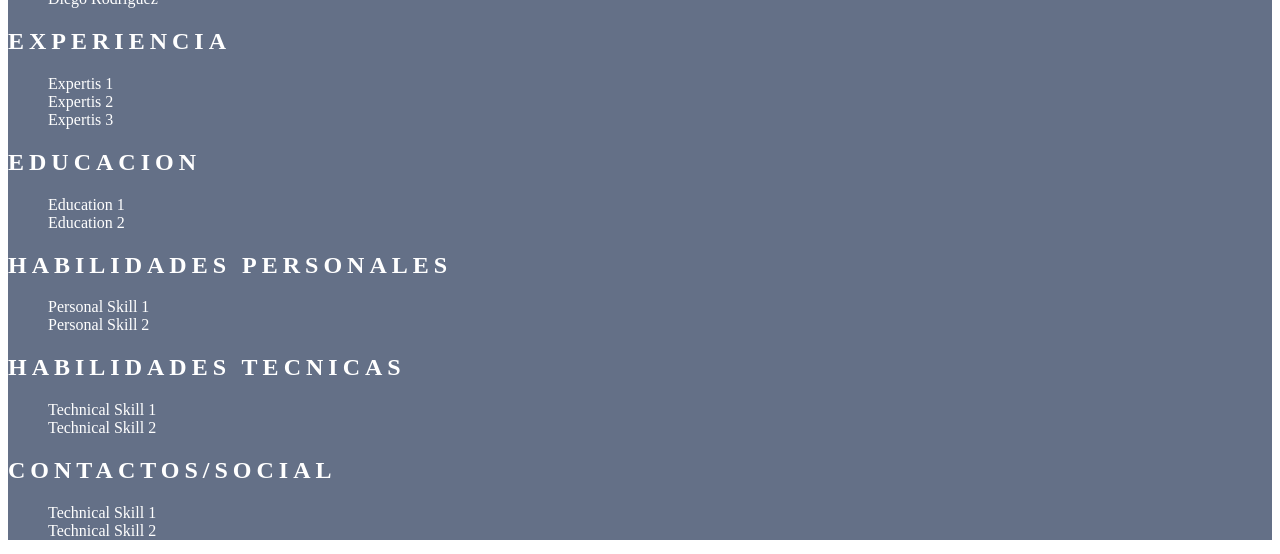
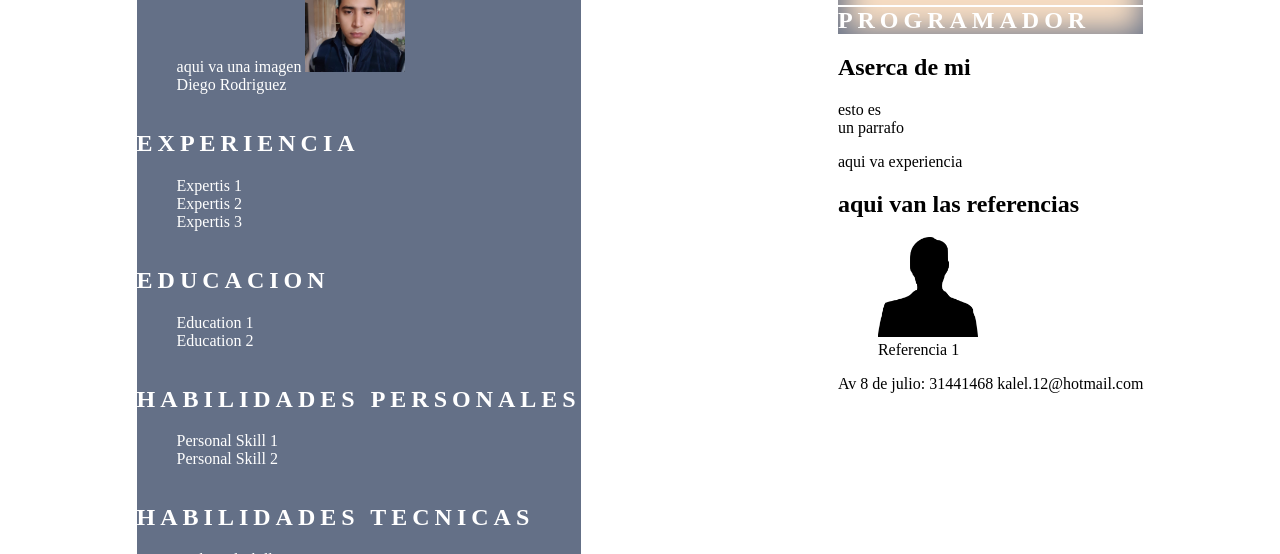
Before and after one commit to DiegoRodriguezRojas/MiCV, a plain HTML site: page index.html in a window 1280 px wide. Shown: the part 70-624 px from the top of the page. Drawn offline with Linux system fonts and the light colour scheme; files that its build step writes are made by us from their sources; files whose address does not match are found by name.

Commit message:
Se implento Flexbox

```diff
--- a/css/main.css
+++ b/css/main.css
@@ -1,27 +1,36 @@
+.Cont-Prin{
+  display: flex;
+  flex-direction: row;
+  justify-content: space-around;
+  align-items: flex-start;
+}
+
 /*---------------------Global-------------------*/
 ul {
   list-style-type: none;
 }
 
-aside{
+.aside{
   background-color: #647087;
+  display: flex;
+  flex-direction: column;
 }
 
-aside *{
+.aside *{
   color: white;
 }
 
-aside h2{
+.aside h2{
   text-transform: uppercase;
   letter-spacing: 5px;
 }
 
-aside section h2:first-child{
+.aside section h2:first-child{
   border-bottom: 2px solid white;
 }
 
 /*---------------------MAIN-------------------*/
-main section > h2{
+.main section > h2{
   text-transform: uppercase;
   letter-spacing: 5px;
 }
--- a/index.html
+++ b/index.html
@@ -11,13 +11,16 @@
     <link rel= "stylesheet" href="/home/diego/Escritorio/MiCV/css/main.css">
   </head>
   <body>
-    <aside>
+    <div class="Cont-Prin">
+      <div class="aside">
         Panel de la izquierda.
         <figure  id="profile-pic">
           aqui va una imagen
           <img
-        src="imag/Fotoo.jpg"
-        alt="Diego Angel Rodriguez Rojas"/>
+          src="imag/Foto.jpg"
+          alt="Diego Angel Rodriguez Rojas"
+          width="100"
+          height="100"/>
         <figcaption>Diego Rodriguez</figcaption>
         </figure>
         <seccion>
@@ -56,8 +59,8 @@
             <li>Technical Skill 2</li>
           </ul>
         </seccion>
-    </aside>
-    <main>
+      </div>
+      <div class="main">
         <section class="hero">
         <h1>Diego Rodriguez</h1>
         <h2>Programador</h2>
@@ -77,8 +80,10 @@
           <article>
             <figure>
               <img
-            src="imag/Contt.png"
-            alt="Referencia 1"/>
+              src="imag/Cont.png"
+              alt="Referencia 1"
+              width="100"
+              height="100"/>
               <figcaption>Referencia 1</figcaption>
             </figure>
             <span>Av 8 de julio:</span>
@@ -86,6 +91,7 @@
             <span>kalel.12@hotmail.com</span>
           </article>
         </seccion>
-    </main>
+      </div>
+    </div>
   </body>
 </html>
```
Lines whose indentation alone changed are shown as unchanged.
